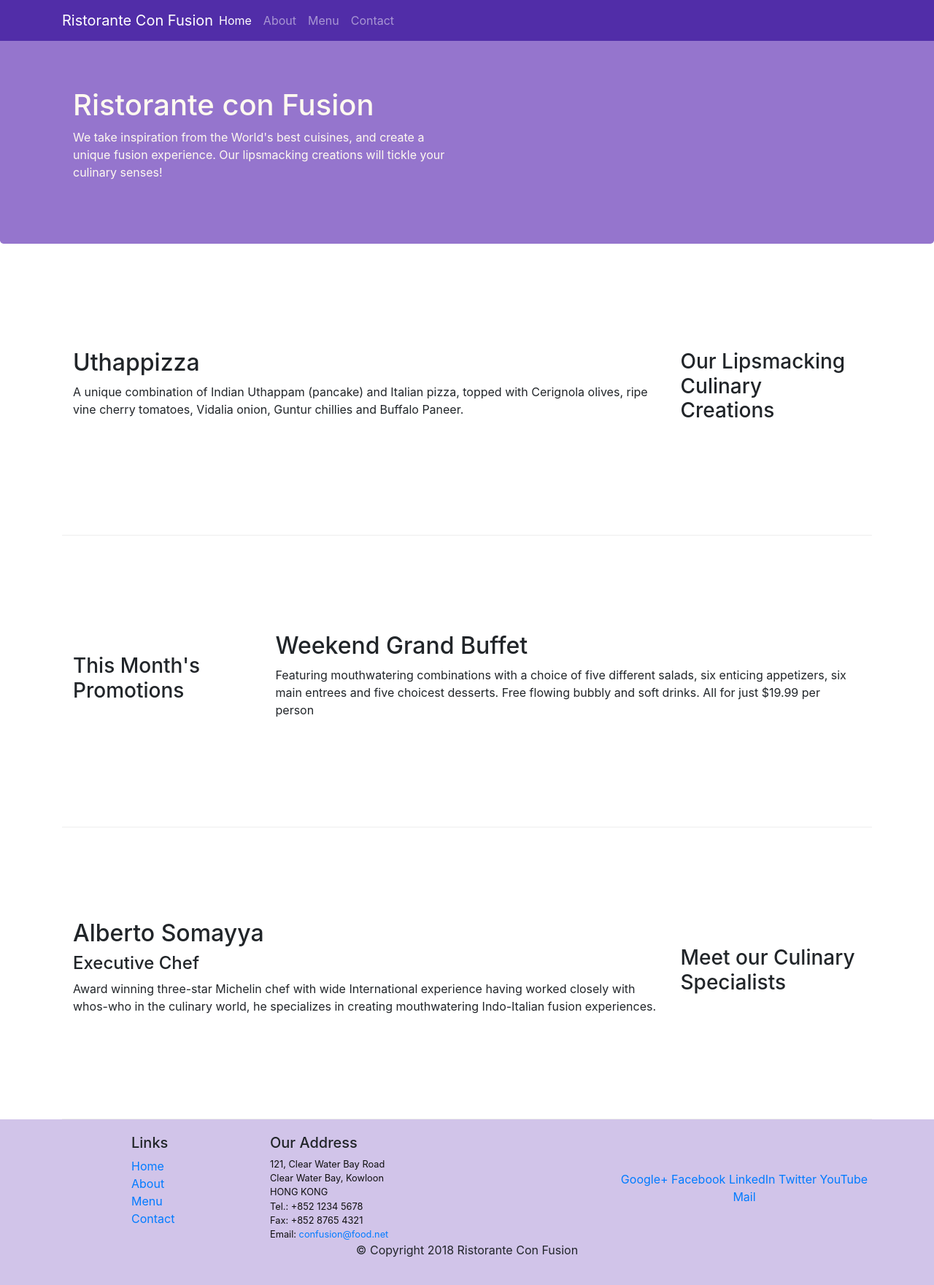
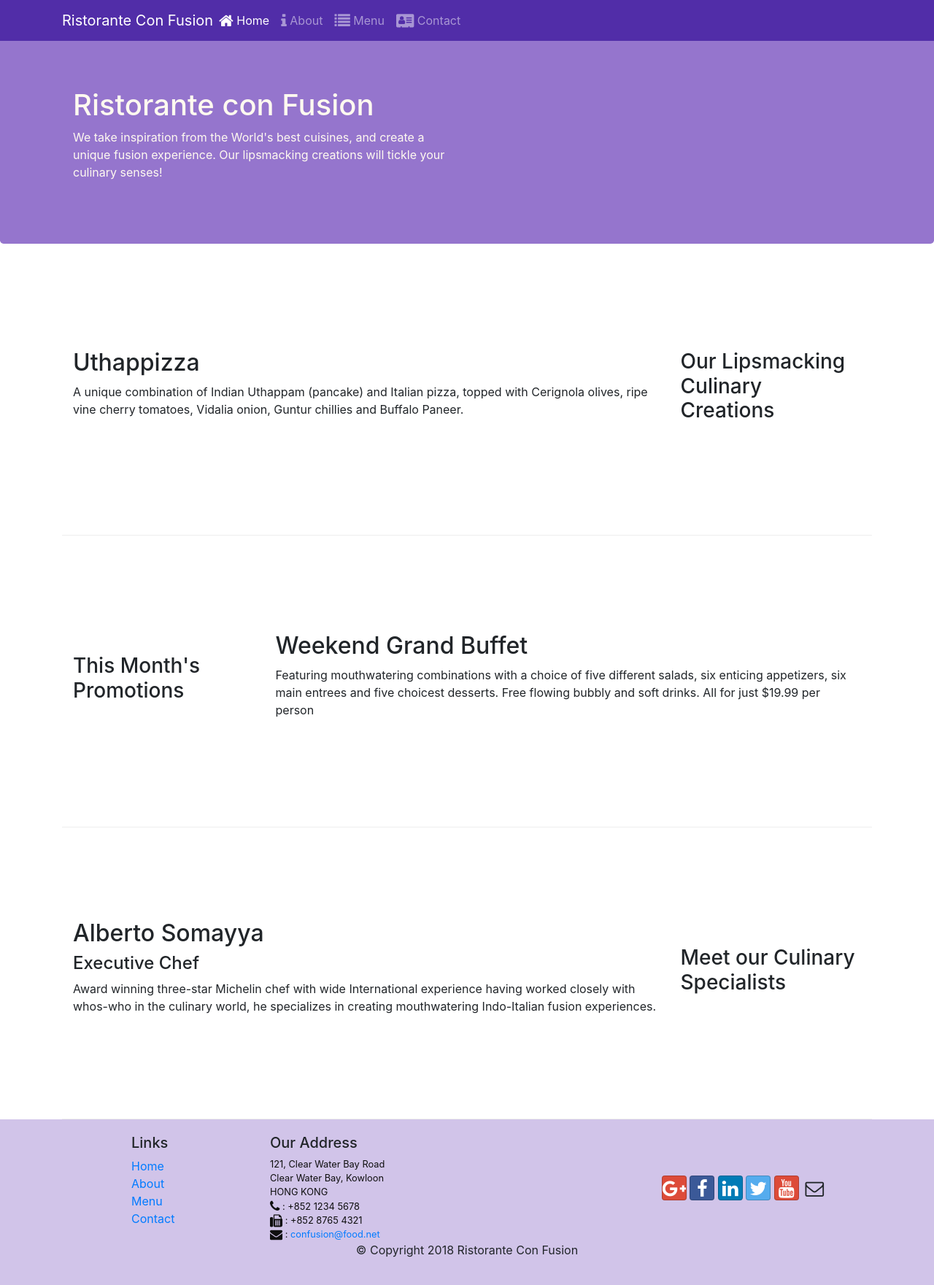
Before and after one commit to mppradeep/conFusion, a website: page index.html in a window 1280 px wide. Shown: the whole page at 73% size. Drawn offline with nearby package versions, Linux system fonts and the light colour scheme.

Commit message:
icon fonts

```diff
--- a/index.html
+++ b/index.html
@@ -7,6 +7,8 @@
 
     <!-- Bootstrap CSS -->
     <link rel="stylesheet" href="node_modules/bootstrap/dist/css/bootstrap.min.css">
+    <link rel="stylesheet" type="text/css" href="node_modules/font-awesome/css/font-awesome.min.css">
+    <link rel="stylesheet" type="text/css" href="node_modules/bootstrap-social/bootstrap-social.css">
     <link rel="stylesheet" type="text/css" href="css/styles.css">
     <title>Ristorante Con Fusion</title>
 </head>
@@ -24,10 +26,10 @@
 
             <div class="collapse navbar-collapse" id="Navbar">
                 <ul class = "navbar-nav mr-auto">
-                    <li class = "nav-item active"><a class="nav-link" href="#">Home</a></li>
-                    <li class = "nav-item"><a class="nav-link" href="./aboutus.html">About</a></li>
-                    <li class = "nav-item"><a class="nav-link" href="#">Menu</a></li>
-                    <li class = "nav-item"><a class="nav-link" href="#">Contact</a></li>
+                    <li class = "nav-item active"><a class="nav-link" href="#"><span class="fa fa-home fa-lg"></span> Home</a></li>
+                    <li class = "nav-item"><a class="nav-link" href="./aboutus.html"><span class="fa fa-info fa-lg"></span> About</a></li>
+                    <li class = "nav-item"><a class="nav-link" href="#"><span class="fa fa-list fa-lg"></span> Menu</a></li>
+                    <li class = "nav-item"><a class="nav-link" href="#"><span class="fa fa-address-card fa-lg"></span>  Contact</a></li>
                 </ul>
             </div>
 
@@ -99,19 +101,19 @@
 		              121, Clear Water Bay Road<br>
 		              Clear Water Bay, Kowloon<br>
 		              HONG KONG<br>
-		              Tel.: +852 1234 5678<br>
-		              Fax: +852 8765 4321<br>
-		              Email: <a href="mailto:confusion@food.net">confusion@food.net</a>
+		              <i class="fa fa-phone fa-lg"></i> : +852 1234 5678<br>
+		              <i class="fa fa-fax fa-lg"></i> : +852 8765 4321<br>
+		              <i class="fa fa-envelope fa-lg"></i> : <a href="mailto:confusion@food.net">confusion@food.net</a>
 		           </address>
                 </div>
                 <div class = "col-12 col-sm-4 align-self-center">
                     <div class="text-center">
-                        <a href="http://google.com/+">Google+</a>
-                        <a href="http://www.facebook.com/profile.php?id=">Facebook</a>
-                        <a href="http://www.linkedin.com/in/">LinkedIn</a>
-                        <a href="http://twitter.com/">Twitter</a>
-                        <a href="http://youtube.com/">YouTube</a>
-                        <a href="mailto:">Mail</a>
+                        <a class="btn btn-social-icon btn-google" href="http://google.com/+"><i class="fa fa-google-plus fa-lg"></i></a>
+                        <a class="btn btn-social-icon btn-facebook" href="http://www.facebook.com/profile.php?id="><i class="fa fa-facebook fa-lg"></i></a>
+                        <a class="btn btn-social-icon btn-linkedin" href="http://www.linkedin.com/in/"><i class="fa fa-linkedin fa-lg"></i></a>
+                        <a class="btn btn-social-icon btn-twitter" href="http://twitter.com/"><i class="fa fa-twitter fa-lg"></i></a>
+                        <a class="btn btn-social-icon btn-google" href="http://youtube.com/"><i class="fa fa-youtube fa-lg"></i></a>
+                        <a class="btn btn-social-icon" href="mailto:"><i class="fa fa-envelope-o fa-lg"></i></a>
                     </div>
                 </div>
            </div>
--- a/package.json
+++ b/package.json
@@ -15,6 +15,8 @@
   },
   "dependencies": {
     "bootstrap": "^4.5.2",
+    "bootstrap-social": "^5.1.1",
+    "font-awesome": "^4.7.0",
     "jquery": "^3.5.1",
     "popper.js": "^1.16.1"
   }
```
Also changed, not shown: aboutus.html (+21 -19 lines), 1 other file.
